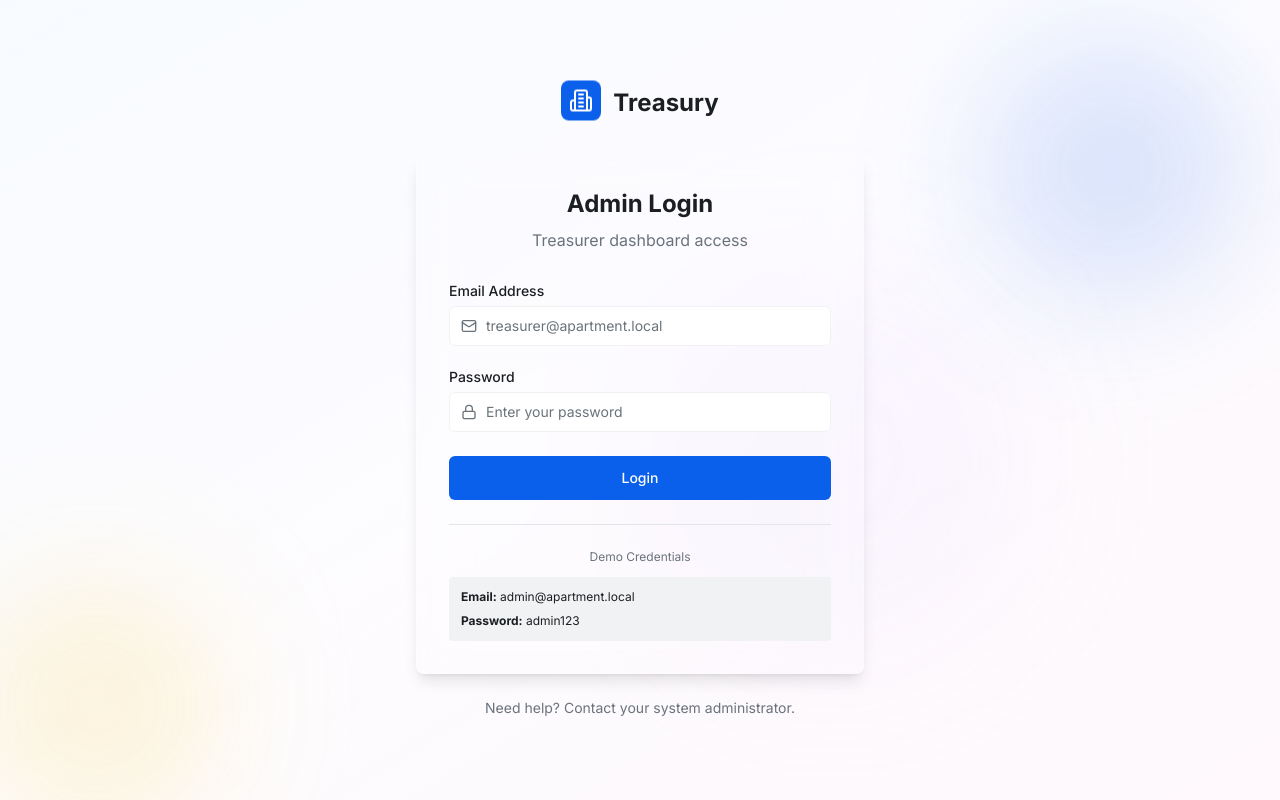
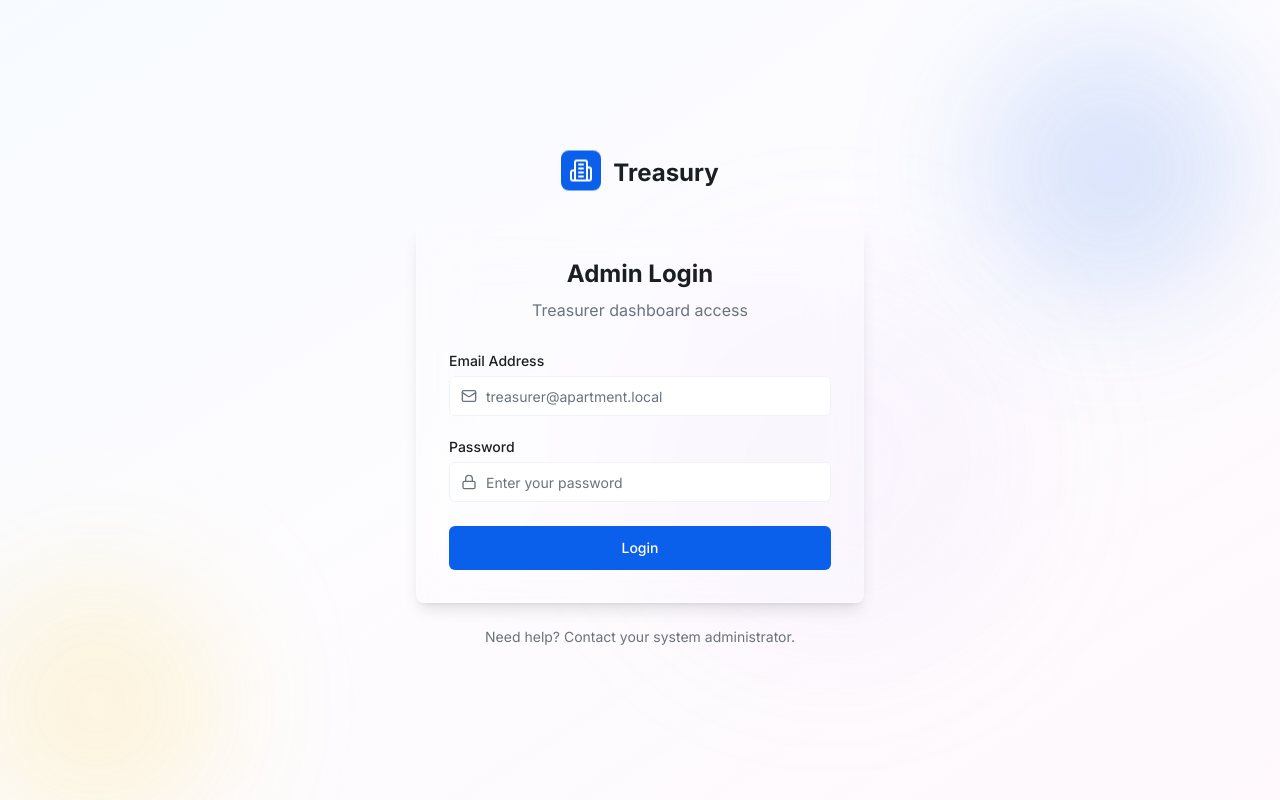
Before and after one commit to varshith14332/apartment_bills, a React (Vite) app: page /admin/login in a window 1280 px wide. Built offline with nearby package versions, Linux system fonts and the light colour scheme.

Commit message:
completionId: cgen-8f33e74127f84482914d6995056c28d7
cgen-8f33e74127f84482914d6995056c28d7

```diff
--- a/client/pages/AdminLogin.tsx
+++ b/client/pages/AdminLogin.tsx
@@ -197,20 +197,6 @@ export default function AdminLogin() {
             </Button>
           </form>
 
-          {/* Demo Info */}
-          <div className="mt-6 pt-6 border-t border-border">
-            <p className="text-xs text-muted-foreground text-center mb-3">
-              Demo Credentials
-            </p>
-            <div className="space-y-2 text-xs bg-secondary rounded p-3">
-              <p>
-                <strong>Email:</strong> admin@apartment.local
-              </p>
-              <p>
-                <strong>Password:</strong> admin123
-              </p>
-            </div>
-          </div>
         </Card>
 
         {/* Help Text */}
```
Also changed, not shown: 2 other files (tests, documents, lock files or other folders).
